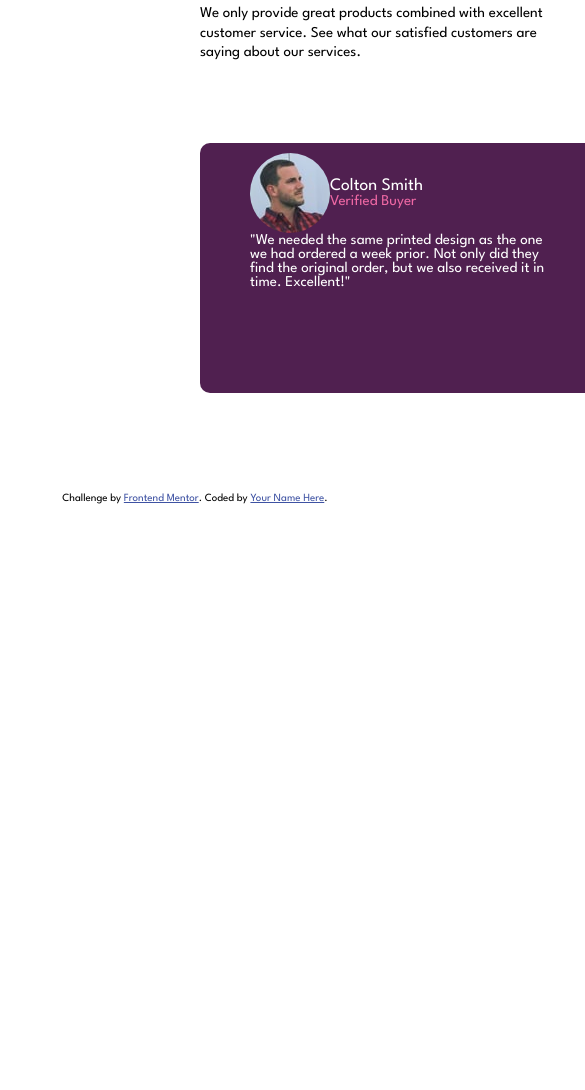
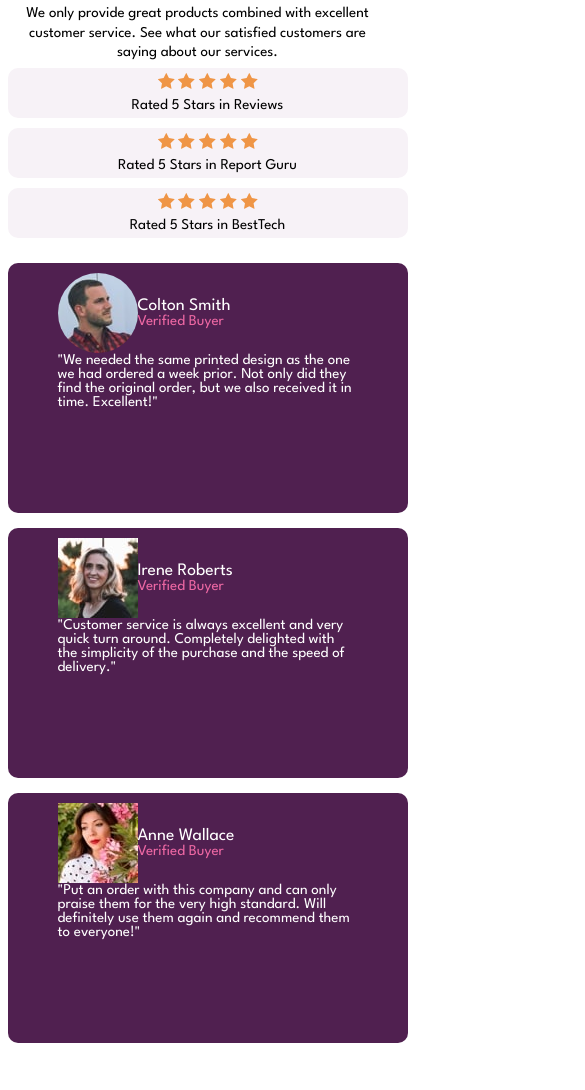
Before and after one commit to ivanstar/social_proof_prac, a plain HTML site: page index.html in a window 390 px wide. Shown: the part 313-1403 px from the top of the page, 585 px wide, since content can reach past the window. Before the commit the page ends 844 px from the top, so only its background shows below. Drawn offline with Linux system fonts and the light colour scheme; a web font is replaced by a local one.

Commit message:
responsive update

```diff
--- a/style.css
+++ b/style.css
@@ -62,7 +62,7 @@ body {
     width:400px;
     height: 50px;
     align-items: center;
-    margin: 5px 60px;
+    margin: 5px 20px;
 }
 
 .card__rated:nth-of-type(1){
@@ -98,7 +98,7 @@ body {
     border-radius: 10px;
     background-color: hsl(300, 43%, 22%);
     height:250px;
-    width: 400px;
+    width: 300px;
 
     padding: 10px 50px;
 
@@ -120,3 +120,49 @@ body {
     color : hsl(333, 80%, 67%);
     font-weight: 400;
 }
+
+@media(max-width: 768px)
+{
+    .container{
+        max-width: 375px;
+        margin: 100px auto;
+    }
+
+    .hero {
+        grid-template-columns: 1fr ;
+        /* grid-template-rows: 1fr 1fr; */
+    }
+    .hero__info {
+        text-align: center;
+    }
+
+    .card__portfolio{
+        width: 400px;
+    }
+
+    .card__rated:nth-of-type(1){
+        /* justify-self: start; */
+        align-self: start;
+    }
+
+    .card__rated:nth-of-type(2){
+        /* justify-self: center; */
+        align-self: start;
+    }
+
+    .card__rated:nth-of-type(3){
+        /* justify-self: end; */
+        align-self: start;
+    }
+
+    .card__rated {
+        margin: 5px 0px;
+        flex-direction: column;
+    }
+
+    .portfolio__container {
+        margin: 20px auto;
+        grid-template-columns: repeat(1,1fr);
+        gap: 1em;
+    }
+}
```
